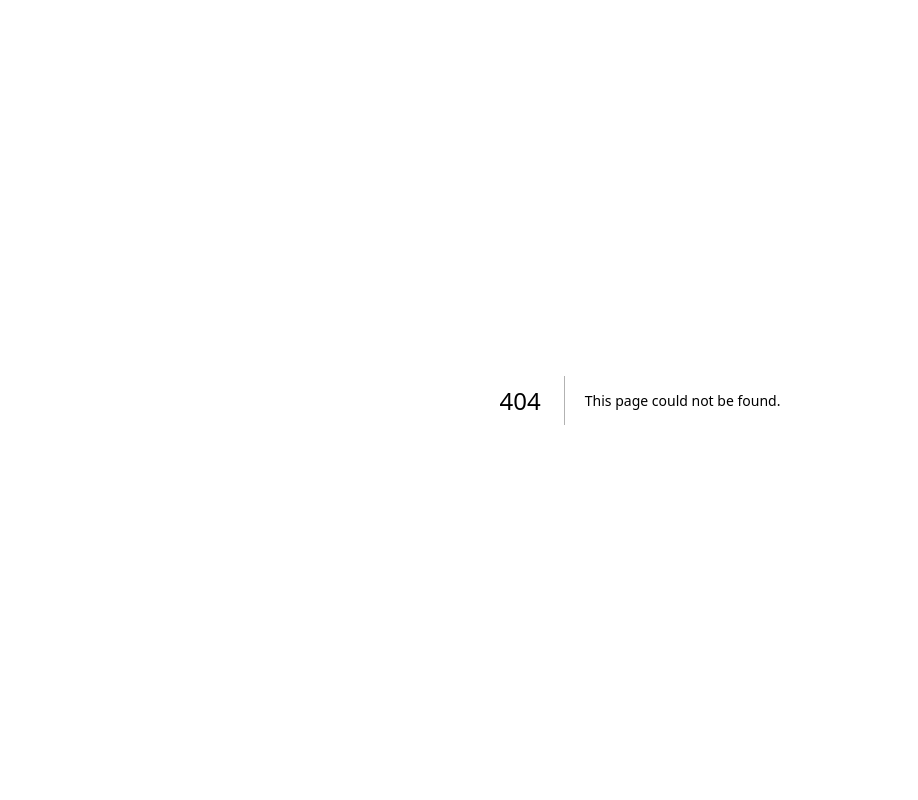
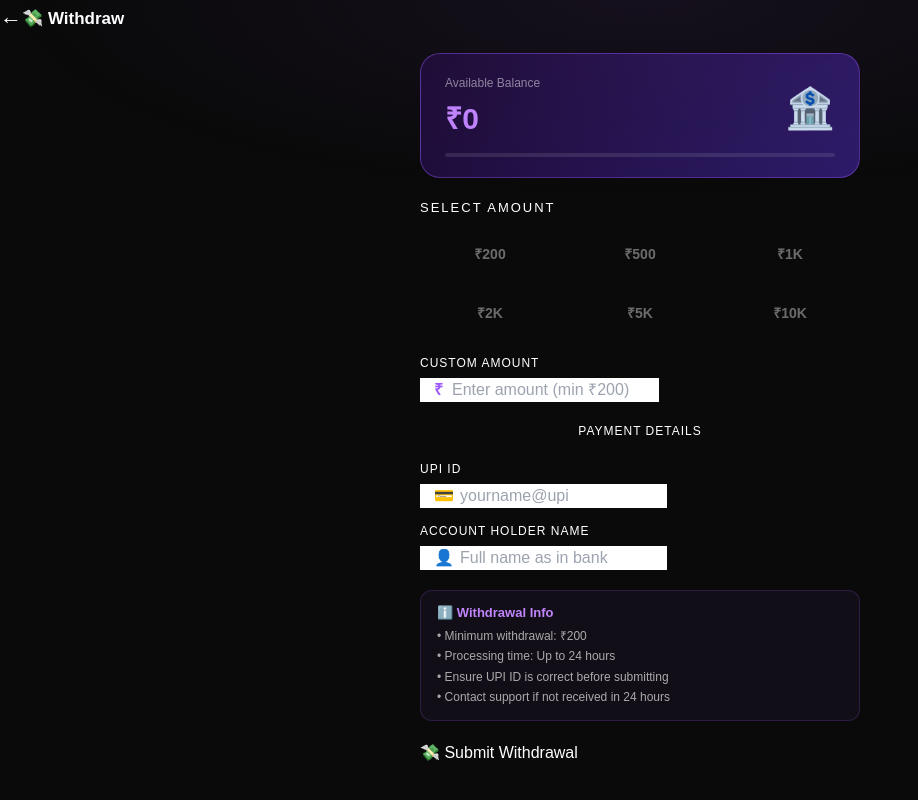
Before and after one commit to sohilcodes/wingo-frontend, a Next.js app: page /withdraw in a window 1280 px wide. Before the commit this address had no page. Shown: the top 800 px of the page, without its empty margins (0-918 px from the left). Built offline with nearby package versions, Linux system fonts and the light colour scheme; sample sign-in values are in the browser's storage.

Commit message:
Create page.tsx

```diff
--- /dev/null
+++ b/app/withdraw/page.tsx
@@ -0,0 +1,189 @@
+"use client";
+
+import Link from "next/link";
+import axios from "axios";
+import { useState, useEffect } from "react";
+import { useRouter } from "next/navigation";
+
+const API = "https://wingo-backend-gtqa.onrender.com";
+const AMOUNTS = [200, 500, 1000, 2000, 5000, 10000];
+
+export default function WithdrawPage() {
+  const router = useRouter();
+  const [user, setUser] = useState<any>(null);
+  const [amount, setAmount] = useState("");
+  const [selectedAmt, setSelectedAmt] = useState<number | null>(null);
+  const [upiId, setUpiId] = useState("");
+  const [upiName, setUpiName] = useState("");
+  const [loading, setLoading] = useState(false);
+
+  useEffect(() => {
+    const u = localStorage.getItem("user");
+    if (!u) { router.push("/"); return; }
+    setUser(JSON.parse(u));
+  }, []);
+
+  const balance = user?.balance ?? 0;
+
+  const submit = async () => {
+    if (!amount || Number(amount) < 200) return alert("Minimum withdrawal is ₹200");
+    if (Number(amount) > balance) return alert("Insufficient balance");
+    if (!upiId.includes("@")) return alert("Please enter a valid UPI ID");
+    if (!upiName) return alert("Please enter account holder name");
+    setLoading(true);
+    try {
+      const token = localStorage.getItem("token");
+      const res = await axios.post(`${API}/api/wallet/withdraw`, {
+        userId: user?.id,
+        amount: Number(amount),
+        upiId,
+        upiName
+      }, { headers: { Authorization: `Bearer ${token}` } });
+
+      if (res.data?.success) {
+        alert("✅ Withdrawal request submitted! You'll receive funds within 24 hours.");
+        router.push("/home");
+      } else {
+        alert(res.data?.error || "Withdrawal Failed");
+      }
+    } catch (err: any) {
+      alert(err?.response?.data?.error || "Network Error");
+    } finally {
+      setLoading(false);
+    }
+  };
+
+  return (
+    <div style={{ minHeight: "100vh", background: "var(--bg)", paddingBottom: 90 }}>
+      <div style={{
+        position: "fixed", top: 0, left: 0, right: 0, height: "200px",
+        background: "radial-gradient(ellipse at 50% 0%, rgba(155,89,255,0.08) 0%, transparent 70%)",
+        pointerEvents: "none"
+      }} />
+
+      {/* Header */}
+      <div className="top-header">
+        <button onClick={() => router.push("/home")}
+          style={{ color: "var(--gold)", background: "none", border: "none", fontSize: 22 }}>←</button>
+        <span style={{ fontFamily: "'Orbitron', sans-serif", fontSize: 17, fontWeight: 700, color: "#fff" }}>
+          💸 Withdraw
+        </span>
+        <div style={{ width: 40 }} />
+      </div>
+
+      <div style={{ padding: "20px", maxWidth: 480, margin: "0 auto" }} className="fade-up">
+
+        {/* Balance Card */}
+        <div style={{
+          background: "linear-gradient(135deg, #1a0a2e, #2d1b69)",
+          border: "1px solid rgba(155,89,255,0.4)",
+          borderRadius: 20, padding: "20px 24px", marginBottom: 20
+        }}>
+          <div style={{ display: "flex", justifyContent: "space-between", alignItems: "center" }}>
+            <div>
+              <div style={{ fontSize: 12, color: "rgba(255,255,255,0.5)", marginBottom: 4 }}>Available Balance</div>
+              <div style={{ fontFamily: "'Orbitron', sans-serif", fontSize: 30, fontWeight: 900, color: "#c084fc" }}>
+                ₹{balance.toLocaleString("en-IN")}
+              </div>
+            </div>
+            <div style={{ fontSize: 40 }}>🏦</div>
+          </div>
+          <div style={{ marginTop: 12, height: 4, background: "rgba(255,255,255,0.1)", borderRadius: 2, overflow: "hidden" }}>
+            <div style={{
+              height: "100%", width: `${Math.min((balance / 10000) * 100, 100)}%`,
+              background: "linear-gradient(90deg, #9B59FF, #c084fc)", borderRadius: 2, transition: "width 0.5s"
+            }} />
+          </div>
+        </div>
+
+        {/* Quick Amounts */}
+        <div style={{ fontSize: 13, color: "var(--text-muted)", textTransform: "uppercase", letterSpacing: 2, marginBottom: 12 }}>
+          Select Amount
+        </div>
+        <div style={{ display: "grid", gridTemplateColumns: "1fr 1fr 1fr", gap: 10, marginBottom: 16 }}>
+          {AMOUNTS.map(amt => (
+            <button key={amt} onClick={() => { setSelectedAmt(amt); setAmount(String(amt)); }}
+              disabled={amt > balance}
+              style={{
+                padding: "14px 8px", borderRadius: 12, fontWeight: 700, fontSize: 14,
+                border: `1px solid ${selectedAmt === amt ? "#9B59FF" : "var(--border)"}`,
+                background: selectedAmt === amt ? "rgba(155,89,255,0.15)" : "var(--card)",
+                color: amt > balance ? "var(--text-muted)" : (selectedAmt === amt ? "#c084fc" : "#ccc"),
+                transition: "all 0.15s", opacity: amt > balance ? 0.4 : 1
+              }}>
+              ₹{amt >= 1000 ? `${amt/1000}K` : amt}
+            </button>
+          ))}
+        </div>
+
+        {/* Custom amount */}
+        <div style={{ marginBottom: 20 }}>
+          <label style={{ fontSize: 12, color: "var(--text-muted)", marginBottom: 6, display: "block", textTransform: "uppercase", letterSpacing: 1 }}>
+            Custom Amount
+          </label>
+          <div style={{ position: "relative" }}>
+            <span style={{ position: "absolute", left: 14, top: "50%", transform: "translateY(-50%)", color: "#9B59FF", fontWeight: 700, fontSize: 16 }}>₹</span>
+            <input type="number" placeholder="Enter amount (min ₹200)"
+              value={amount} onChange={e => { setAmount(e.target.value); setSelectedAmt(null); }}
+              className="input-field" style={{ paddingLeft: 32 }} />
+          </div>
+        </div>
+
+        {/* Divider */}
+        <div style={{ display: "flex", alignItems: "center", gap: 10, margin: "20px 0" }}>
+          <div style={{ flex: 1, height: 1, background: "var(--border)" }} />
+          <span style={{ fontSize: 12, color: "var(--text-muted)", textTransform: "uppercase", letterSpacing: 1 }}>Payment Details</span>
+          <div style={{ flex: 1, height: 1, background: "var(--border)" }} />
+        </div>
+
+        {/* UPI Details */}
+        <div style={{ display: "flex", flexDirection: "column", gap: 14, marginBottom: 20 }}>
+          <div>
+            <label style={{ fontSize: 12, color: "var(--text-muted)", marginBottom: 6, display: "block", textTransform: "uppercase", letterSpacing: 1 }}>UPI ID</label>
+            <div style={{ position: "relative" }}>
+              <span style={{ position: "absolute", left: 14, top: "50%", transform: "translateY(-50%)", fontSize: 16 }}>💳</span>
+              <input type="text" placeholder="yourname@upi" value={upiId}
+                onChange={e => setUpiId(e.target.value)} className="input-field" style={{ paddingLeft: 40 }} />
+            </div>
+          </div>
+
+          <div>
+            <label style={{ fontSize: 12, color: "var(--text-muted)", marginBottom: 6, display: "block", textTransform: "uppercase", letterSpacing: 1 }}>Account Holder Name</label>
+            <div style={{ position: "relative" }}>
+              <span style={{ position: "absolute", left: 14, top: "50%", transform: "translateY(-50%)", fontSize: 16 }}>👤</span>
+              <input type="text" placeholder="Full name as in bank" value={upiName}
+                onChange={e => setUpiName(e.target.value)} className="input-field" style={{ paddingLeft: 40 }} />
+            </div>
+          </div>
+        </div>
+
+        {/* Info */}
+        <div style={{
+          background: "rgba(155,89,255,0.06)", border: "1px solid rgba(155,89,255,0.2)",
+          borderRadius: 12, padding: "12px 16px", marginBottom: 20
+        }}>
+          <div style={{ fontSize: 13, color: "#c084fc", fontWeight: 600, marginBottom: 4 }}>ℹ️ Withdrawal Info</div>
+          <div style={{ fontSize: 12, color: "#aaa", lineHeight: 1.7 }}>
+            • Minimum withdrawal: ₹200<br />
+            • Processing time: Up to 24 hours<br />
+            • Ensure UPI ID is correct before submitting<br />
+            • Contact support if not received in 24 hours
+          </div>
+        </div>
+
+        <button onClick={submit} disabled={loading} className="btn-gold">
+          {loading ? "Processing..." : "💸 Submit Withdrawal"}
+        </button>
+      </div>
+
+      {/* Bottom Nav */}
+      <div className="bottom-nav">
+        <Link href="/home" className="nav-item"><svg viewBox="0 0 24 24" fill="currentColor"><path d="M10 20v-6h4v6h5v-8h3L12 3 2 12h3v8z"/></svg><span>Home</span></Link>
+        <Link href="/deposit" className="nav-item"><svg viewBox="0 0 24 24" fill="currentColor"><path d="M12 2C6.48 2 2 6.48 2 12s4.48 10 10 10 10-4.48 10-10S17.52 2 12 2zm1 15h-2v-4H7l5-5 5 5h-4v4z"/></svg><span>Deposit</span></Link>
+        <Link href="/game" className="nav-item"><svg viewBox="0 0 24 24" fill="currentColor"><path d="M21 6H3c-1.1 0-2 .9-2 2v8c0 1.1.9 2 2 2h18c1.1 0 2-.9 2-2V8c0-1.1-.9-2-2-2zm-10 7H8v3H6v-3H3v-2h3V8h2v3h3v2zm4.5 2c-.83 0-1.5-.67-1.5-1.5S14.67 12 15.5 12s1.5.67 1.5 1.5-.67 1.5-1.5 1.5zm4-3c-.83 0-1.5-.67-1.5-1.5S18.67 9 19.5 9s1.5.67 1.5 1.5-.67 1.5-1.5 1.5z"/></svg><span>Game</span></Link>
+        <Link href="/withdraw" className="nav-item active"><svg viewBox="0 0 24 24" fill="currentColor"><path d="M12 2C6.48 2 2 6.48 2 12s4.48 10 10 10 10-4.48 10-10S17.52 2 12 2zm-1-7v4h-3l4 4 4-4h-3V5h-2z" transform="scale(1,-1) translate(0,-24)"/></svg><span>Withdraw</span></Link>
+        <Link href="/profile" className="nav-item"><svg viewBox="0 0 24 24" fill="currentColor"><path d="M12 12c2.21 0 4-1.79 4-4s-1.79-4-4-4-4 1.79-4 4 1.79 4 4 4zm0 2c-2.67 0-8 1.34-8 4v2h16v-2c0-2.66-5.33-4-8-4z"/></svg><span>Profile</span></Link>
+      </div>
+    </div>
+  );
+                       }
```
